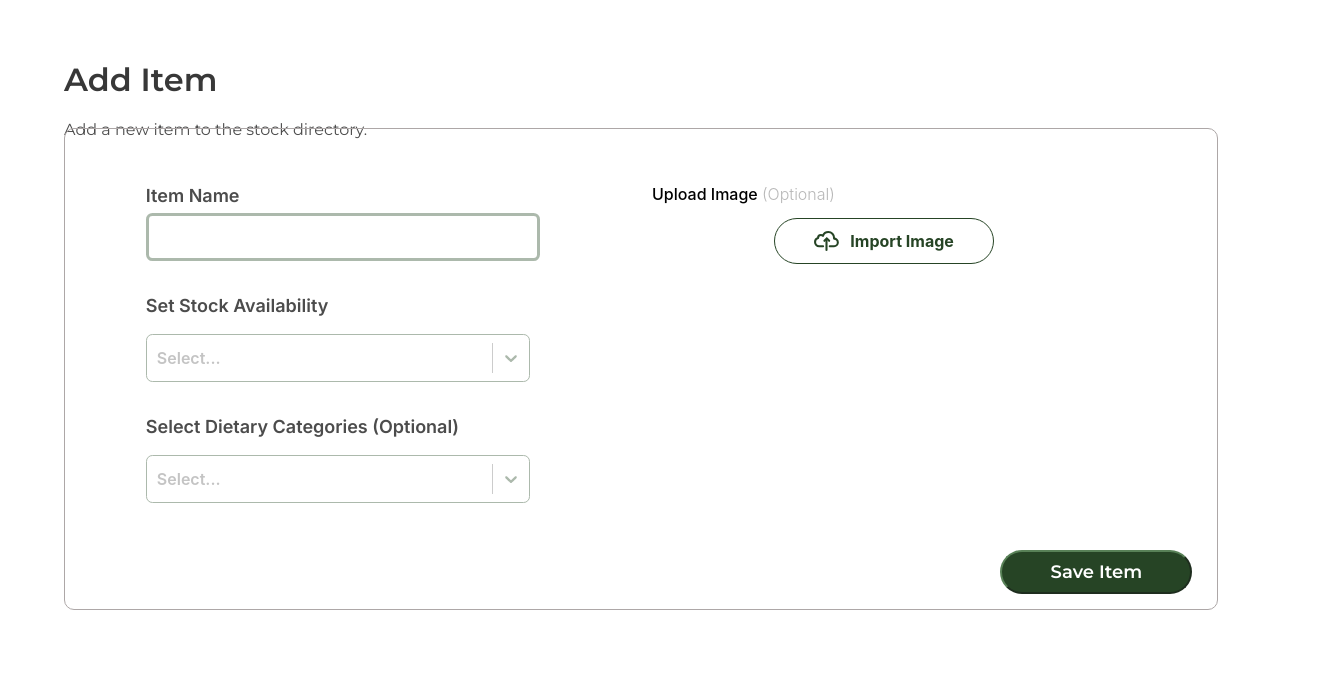
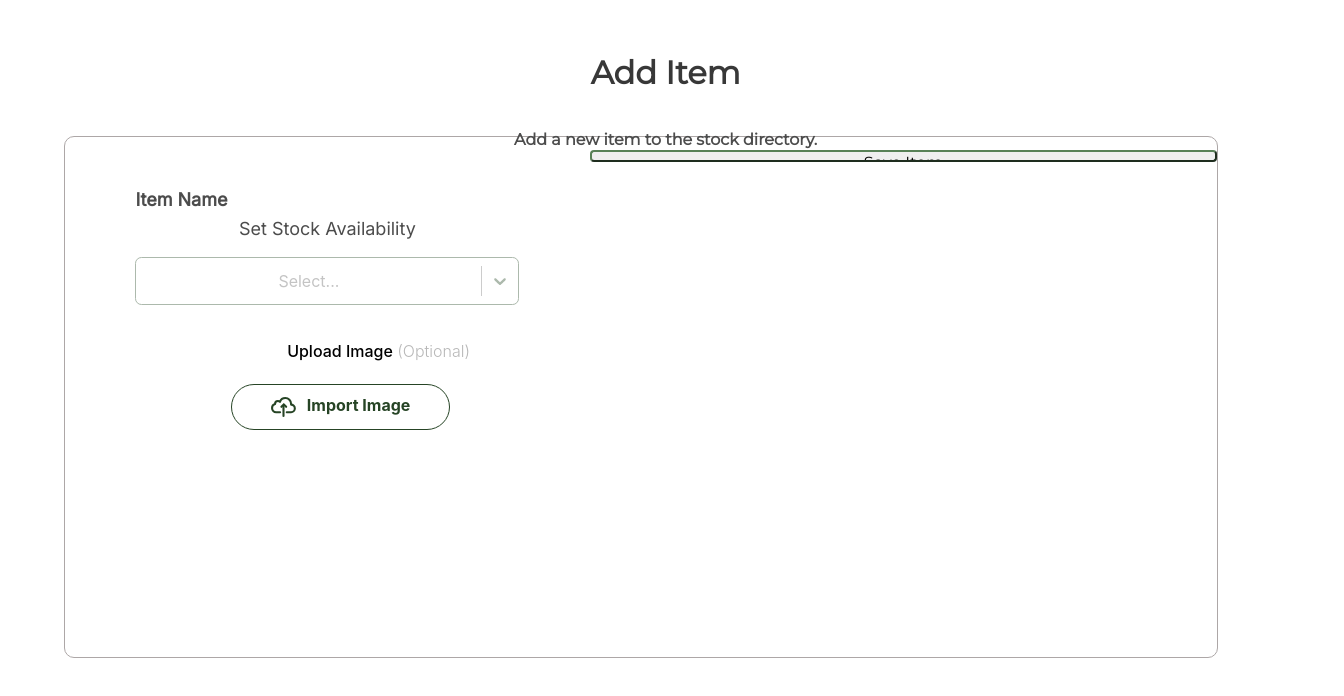
Before and after one commit to codebase-berkeley/berkeley-food-pantry, a React (Create React App) app in the folder client/: page / in a window 1280 px wide. Shown: the top 696 px of the page, 1344 px wide, since content can reach past the window. Built offline with nearby package versions, Linux system fonts and the light colour scheme.

Commit message:
cherry picking flexbox changes into new branch

```diff
--- a/client/src/App.js
+++ b/client/src/App.js
@@ -3,8 +3,9 @@ import AddFood from './add_food.js';
 
 function App() {
   return (
-    <div>
-    <AddFood/>
+
+    <div className = "App">
+      <AddFood/>
     </div>
 
   );
--- a/client/src/add_food.css
+++ b/client/src/add_food.css
@@ -1,42 +1,53 @@
 @import url('https://fonts.googleapis.com/css2?family=Inter&display=swap');
 @import url('https://fonts.googleapis.com/css2?family=Montserrat&display=swap');
-@import url('https://fonts.googleapis.com/css2?family=Montserrat:wght@600&display=swap');
-@import url('https://fonts.googleapis.com/css2?family=Inter:wght@600&display=swap');
-
-.add-food-component-container {
-    display: flex;
-    height: 100vh;
-    width: 100vw;
-}
 
 .add-food-component-header {
     display: flex;
-    margin-top: 3%;
-    margin-left: 5%;
-    height: 10vh;
+    flex-direction: column;
+    height: 8vh;
     width: 100vw;
+    font-family: "Montserrat";
+    margin-top: 4vh;
+    margin-left: -3vw;
+}
+
+.add-food-component-header h1 {
+    margin-left: 10vw;
+    font-weight: bold;
     font-family: "Montserrat";
 }
 
 .add-food-component-header p {
-    font-family: "Montserrat";
-}
-
-.add-food-component-header h1 {
+    margin-left: 10vw;
     font-family: "Montserrat";
     font-weight: 600;
 }
 
-.main-add-food-component-container {
+.main-add-food-component-container{
     display: flex;
-    justify-content: center;
-    align-items: center;
-    height: 60vh;
-    width: 90vw;
-    margin-top: 10%;
-    margin-left: -100%;
     border: 1px solid rgb(173, 167, 167);
     border-radius: 10px 10px 10px 10px;
+    margin-top: 5vh;
+    height: 65vh;
+    width: 90vw;
+    margin-left: 5vw;
+}
+
+.main-add-food-component-container-left {
+    display: flex;
+    align-items: center;
+    height: 100%;
+    width: 45vw;
+    flex-direction: column;
+}
+.main-add-food-component-container-right {
+    display: flex;
+    height: 100%;
+    width: 33vw;
+    margin-left: 8vw;
+    margin-top: .5vh;
+    justify-content: center;
+    /* background-color: red; */
 }
 
 .save-item-button-container {
@@ -44,43 +55,34 @@
     justify-content: center;
     align-items: center;
     width: 15vw;
-    height: 5.5vh;
-    margin-top: 43%;
-    margin-left: -17%;
+    height: 5vh;
     border-radius: 40px;
     color: white;
     background-color: #264425;
     font-size: 2.25vh;
     font-weight: 800;
     font-family: 'Montserrat';
+    margin-top: 4vh;
+    margin-right: 7vw;
+
 }
 
-.item-selections {
+.add-food-item-selections {
     display: flex;
     flex-direction: column;
     align-items: center;
-    height: 80%;
-    width: 50%;
-}
-
-.upload-image {
-    display: flex;
-    justify-content: column;
-    flex-direction: column;
-    height: 80%;
-    width: 40%;
-    padding-left: 10%;
-    font-family: "Montserrat";
-    font-size: 150%;
+    height: 30%;
+    width: 100%;
 }
 
 .stock-dropdown {
+    height: 30%;
+    width: 30vw;
     display: flex;
     flex-direction: column;
-    align-items: flex-start;
-    padding-bottom: 2vh;
-    width: 30vw;
-    font-weight: 600;
+    align-items: center;
+    width: 100%;
+    margin-top: -5%;
 }
 
 .categories-dropdown {
@@ -100,11 +102,12 @@ p#filterControlLabel {
 
 .item-name-input {
     display: flex;
-    padding-bottom: 2vh;
+    margin-top: 6.5vh;
     width: 30vw;
     text-align: left;
     color: #4C4C4C;
     font-family: 'Inter', sans-serif;
+    font-weight: bold;
     font-size: 18px;
     padding-bottom: 2vh;
     width: 30vw;
@@ -113,7 +116,7 @@ p#filterControlLabel {
 
 .item-name-textbox {
     width: 30vw;
-    height: 5vh;
+    height: 6vh;
     border-radius: .5vw;
     border: solid #ACB9AC;
 }
@@ -130,18 +133,7 @@ label, input {
     border-color: #588157;
   }
 
-.change-image-button {
-    display: flex;
-    align-items: center;
-    justify-content: center;
-    width: 17vw;
-    height: 5.5vh;
-    border-radius: 100px;
-    border: #264425 solid 1px;
-    margin-top: 8%;
-    margin-left: -10%;
-    background-color: #D6DECD;
-}
+
 
 .import-image-button {
     display: flex;
@@ -151,9 +143,20 @@ label, input {
     height: 5.5vh;
     border-radius: 100px;
     border: #264425 solid 1px;
-    margin-top: 8%;
-    margin-left: -10%;
     background-color: white;
+    margin-left: 15%;
+}
+
+.change-image-button {
+    display: flex;
+    align-items: center;
+    justify-content: center;
+    width: 17vw;
+    height: 5.5vh;
+    border-radius: 100px;
+    border: #264425 solid 1px;
+    background-color: #D6DECD;
+    margin-left: 15%;
 }
 
 .import-image-button:hover {
@@ -166,7 +169,6 @@ label, input {
 }
 
 .import-image {
-    height: vw;
     height: 7vh;
 }
 
@@ -176,6 +178,13 @@ label, input {
     width: 200%;
     border-color: #588157;
 }
+
+.save-item-button-container-final {
+    display: flex;
+    justify-content: right;
+    height: 5vh;
+    width: 100%;
+    }
 
 .dietary-categories-select-list {
     font-family: "Montserrat";
@@ -191,28 +200,30 @@ label, input {
     display: flex;
     align-items: center;
     justify-content: center;
-}
-
-.right-side-container {
-    display: flex;
-    justify-content: center;
-    height: 50vh;
-    width: 50vw;
+    margin-top: .70vh;
 }
 
 .upload-image-header {
-    margin-top: 2.5%;
+    margin-top: 2.5vh;
     font-weight: 450;
-    height: 5%;
+    height: 20%;
     font: 'inter';
     font-size: 2vh;
-    margin-left: -30%;
+    margin-bottom: -2vh;
 }
 
 .optional-text {
     color:#B8B8B8;
     margin-top: 2.5%;
     font-weight: 300;
+}
+
+.upload-image-container {
+    display: flex;
+    flex-direction: column;
+    height: 30vh;
+    width: 100%;
+    margin-top: 3vh;
 
 }
 
@@ -232,12 +243,39 @@ label, input {
         margin-left: 0%;
         border-radius: 10px 10px 10px 10px;
     }
-    .add-food-component-header {
-        align-items: flex-start;
-        margin-left: 9%;
+
+    .add-food-component-header h1 {
+        margin-bottom: -3%;
+        font-weight: 600;
+    }
+    .stock-dropdown {
         display: flex;
-        height: 10vh;
-        width: 100vw;
-        font-family: "Montserrat";
+        align-items: center;
+        text-align: left;
     }
+    .categories-dropdown {
+        align-items: center;
+    }
+    .item-name-textbox {
+        width: 80vw;
+        border-radius: 2vw;
+        height: 5vh;
+    }
+
+    .item-name-input {
+        width: 80vw;
+        font-weight: 600;
+        padding-top: 2vh;
+    }
+    .right-side-container {
+        display: flex;
+        flex-direction: column;
+    }
+    .import-image-button {
+        width: 100%;
+        height: 100%;
+        margin-left: 20%;
+
+    }
+
 }
--- a/client/src/add_food.js
+++ b/client/src/add_food.js
@@ -64,20 +64,18 @@ const customStyles = {
 
 export default function AddFood() {
     return(
-        <div className = 'add-food-component-container'>
-            <div className = 'add-food-component-header'>
-                <div>
+        <div className = "main-container">
+        <div className = "add-food-component-header">
             <h1>Add Item</h1>
-                    <p>Add a new item to the stock directory.</p>
+            <p className = "">Add a new item to the stock directory.</p>
         </div>
-            </div>
-                <div className = 'main-add-food-component-container'>
-                    <div className = 'item-selections'>
+        <div className = "main-add-food-component-container">
+            <div className = "main-add-food-component-container-left">
+                <div className = 'add-food-item-selections'>
                     <div className = "item-name">
                         <form>
                             <label className = "item-name-input">
                                 Item Name
-                                    <input className = "item-name-textbox" type="text" name="name" />
                                 </label>
                             </form>
                         </div>
@@ -94,29 +92,18 @@ export default function AddFood() {
                                 />
                             </div>
                         </div>
-
-                        <div className="categories-dropdown">
-                            <p id="filterControlLabel">Select Dietary Categories (Optional)</p>
-                            <div>
-                                <Select className="custom-dropdown"
-                                    styles={customStyles}
-                                    closeMenuOnSelect={true}
-                                    components={animatedComponents}
-                                    isMulti
-                                    options={dietaryCategories}
-                                />
                     </div>
-                        </div>
-                    </div>
-
-                    <div className = 'right-side-container'>
+                <div className = "main-add-food-component-container-right">
+                    <div className = "upload-image-container">
                         <div className = 'upload-image-header'>Upload Image <span class='optional-text'>(Optional)</span></div>
                             <UploadImageButton/>
                     </div>
                 </div>
-
-                <input className = "save-item-button-container" type="button" value="Save Item"></input>
-
+            </div>
+            <div className = "save-item-button-container-final">
+                    <input className = "add-food-save-item-button" type="button" value="Save Item"></input>
+                </div>
+        </div>
         </div>
     )
 }
--- a/client/src/upload_image_button.js
+++ b/client/src/upload_image_button.js
@@ -14,17 +14,21 @@ export default function UploadImageButton() {
 
     if (buttonType == false) {
         return(
+            <div className = "upload-image-container">
             <div className = 'import-image-button' role="button" onClick= {setButtonHelper}>
                     <img src = {importimagecloud} className = 'cloud-format' alt = "upload image cloud"></img>
                     <h1 className = 'upload-image-text-h1'>Import Image</h1>
             </div>
+            </div>
         )
     } else if (buttonType == true) {
         return (
+            <div className = "upload-image-container">
             <div className = 'change-image-button'>
                 <img src = {importimagecloud} className = 'cloud-format' alt = "upload image cloud"></img>
                 <h1 className = 'upload-image-text-h1'>Change Image</h1>
             </div>
+            </div>
         )
     }
 }
```
Lines whose indentation alone changed are shown as unchanged.
